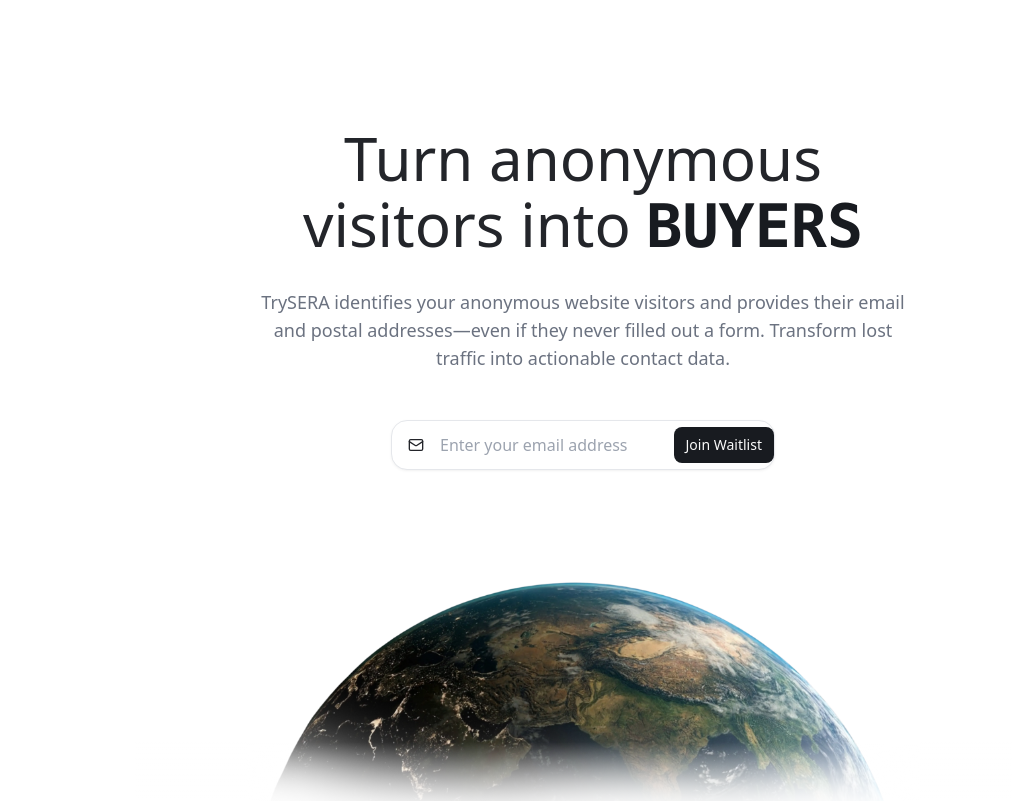
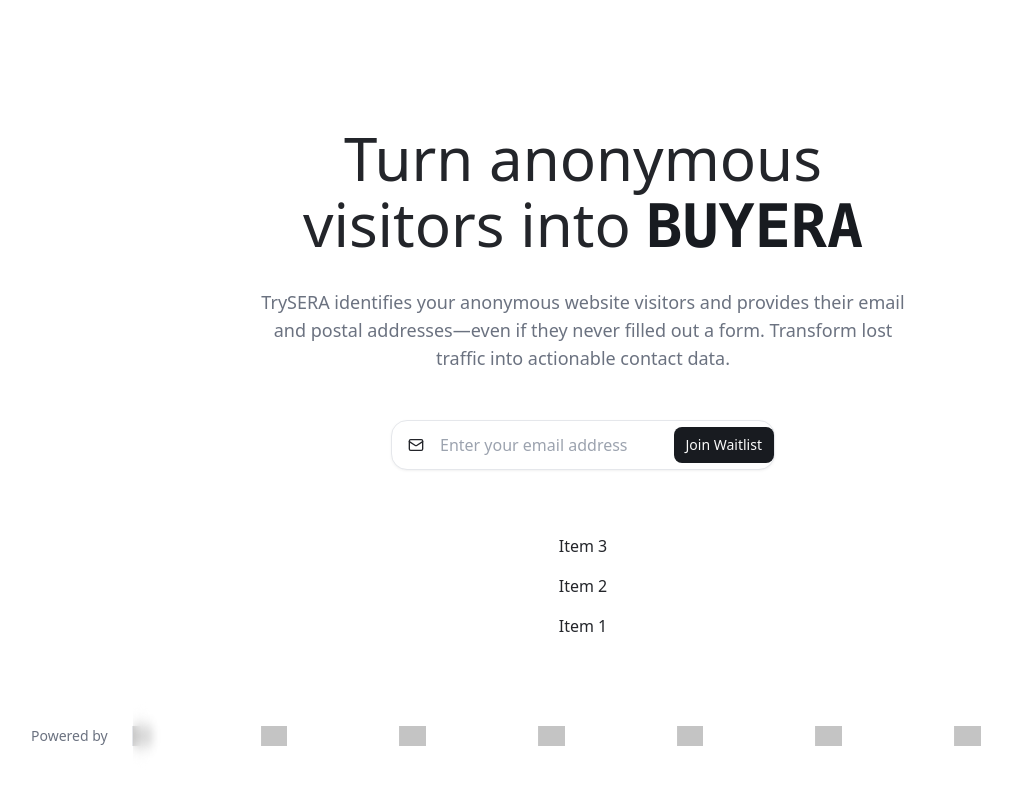
Before and after one commit to jakek14/clairvoyant-launch-pad, a React (Vite) app: page / in a window 1280 px wide. Shown: the top 801 px of the page, without its empty margins (57-1069 px from the left). Built offline with nearby package versions, Linux system fonts and the light colour scheme; grey boxes are pictures that could not be loaded.

Commit message:
Add animated list component
Replaces the earth image with an animated list component in the hero section.

```diff
--- a/src/components/hero-section.tsx
+++ b/src/components/hero-section.tsx
@@ -8,6 +8,7 @@ import { cn } from '@/lib/utils'
 import { InfiniteSlider } from '@/components/ui/infinite-slider'
 import { ProgressiveBlur } from '@/components/ui/progressive-blur'
 import { HyperText } from '@/components/ui/hyper-text'
+import { AnimatedList } from '@/components/ui/animated-list'
 
 
 const dynamicWords = [
@@ -117,15 +118,11 @@ export function HeroSection() {
                                 </form>
 
                 <div className="relative mt-16 mx-auto max-w-4xl">
-                    <div className="relative">
-                        <img
-                            src="/lovable-uploads/b4dc9b20-2391-4647-9330-007959961e78.png"
-                            alt="Earth globe showing global reach"
-                            className="w-full h-auto max-w-2xl mx-auto rounded-lg"
-                        />
-                        {/* Blur overlay for bottom portion */}
-                        <div className="absolute bottom-0 left-0 right-0 h-32 bg-gradient-to-t from-background via-background/80 to-transparent pointer-events-none" />
-                    </div>
+                    <AnimatedList>
+                        <div key={1}>Item 1</div>
+                        <div key={2}>Item 2</div>
+                        <div key={3}>Item 3</div>
+                    </AnimatedList>
                 </div>
                             </AnimatedGroup>
                         </div>
--- /dev/null
+++ b/src/components/ui/animated-list.tsx
@@ -0,0 +1,72 @@
+"use client";
+
+import { cn } from "@/lib/utils";
+import { AnimatePresence, motion } from "motion/react";
+import React, {
+  ComponentPropsWithoutRef,
+  useEffect,
+  useMemo,
+  useState,
+} from "react";
+
+export function AnimatedListItem({ children }: { children: React.ReactNode }) {
+  const animations = {
+    initial: { scale: 0, opacity: 0 },
+    animate: { scale: 1, opacity: 1, originY: 0 },
+    exit: { scale: 0, opacity: 0 },
+    transition: { type: "spring" as const, stiffness: 350, damping: 40 },
+  };
+
+  return (
+    <motion.div {...animations} layout className="mx-auto w-full">
+      {children}
+    </motion.div>
+  );
+}
+
+export interface AnimatedListProps extends ComponentPropsWithoutRef<"div"> {
+  children: React.ReactNode;
+  delay?: number;
+}
+
+export const AnimatedList = React.memo(
+  ({ children, className, delay = 1000, ...props }: AnimatedListProps) => {
+    const [index, setIndex] = useState(0);
+    const childrenArray = useMemo(
+      () => React.Children.toArray(children),
+      [children],
+    );
+
+    useEffect(() => {
+      if (index < childrenArray.length - 1) {
+        const timeout = setTimeout(() => {
+          setIndex((prevIndex) => (prevIndex + 1) % childrenArray.length);
+        }, delay);
+
+        return () => clearTimeout(timeout);
+      }
+    }, [index, delay, childrenArray.length]);
+
+    const itemsToShow = useMemo(() => {
+      const result = childrenArray.slice(0, index + 1).reverse();
+      return result;
+    }, [index, childrenArray]);
+
+    return (
+      <div
+        className={cn(`flex flex-col items-center gap-4`, className)}
+        {...props}
+      >
+        <AnimatePresence>
+          {itemsToShow.map((item) => (
+            <AnimatedListItem key={(item as React.ReactElement).key}>
+              {item}
+            </AnimatedListItem>
+          ))}
+        </AnimatePresence>
+      </div>
+    );
+  },
+);
+
+AnimatedList.displayName = "AnimatedList";
```
